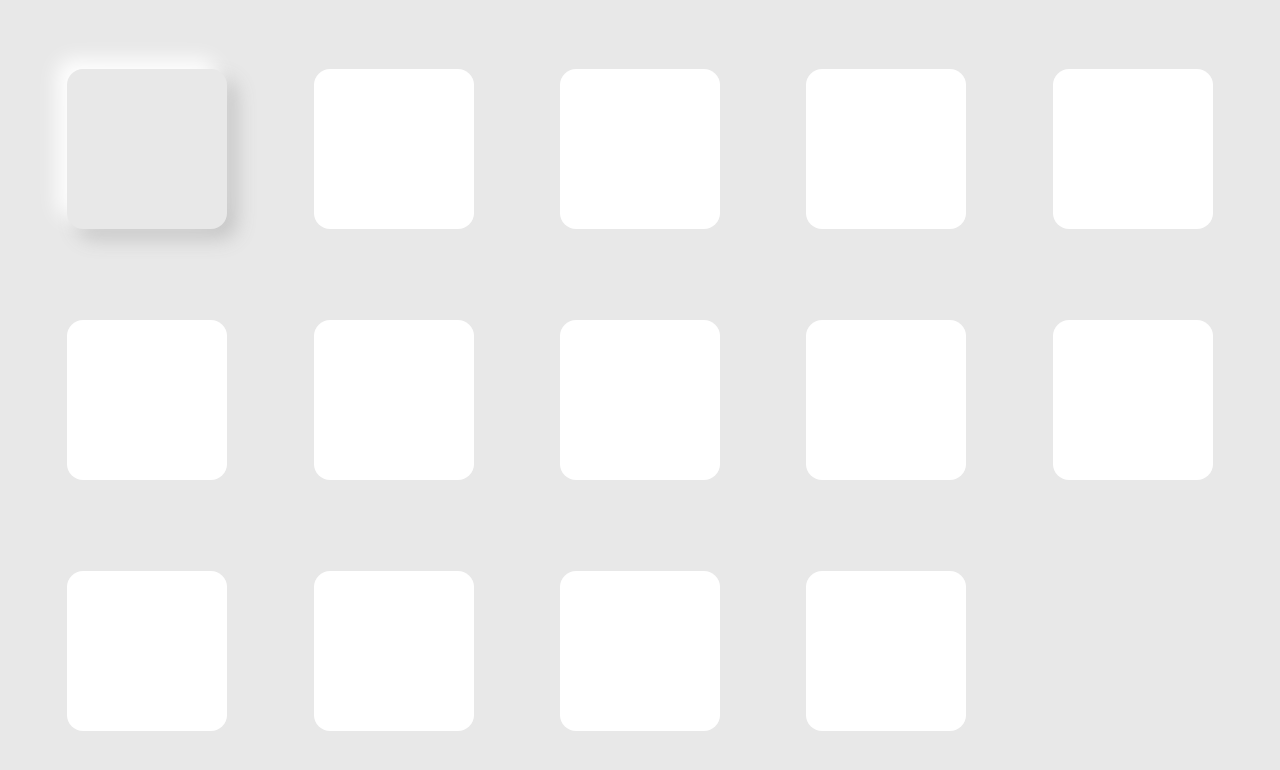
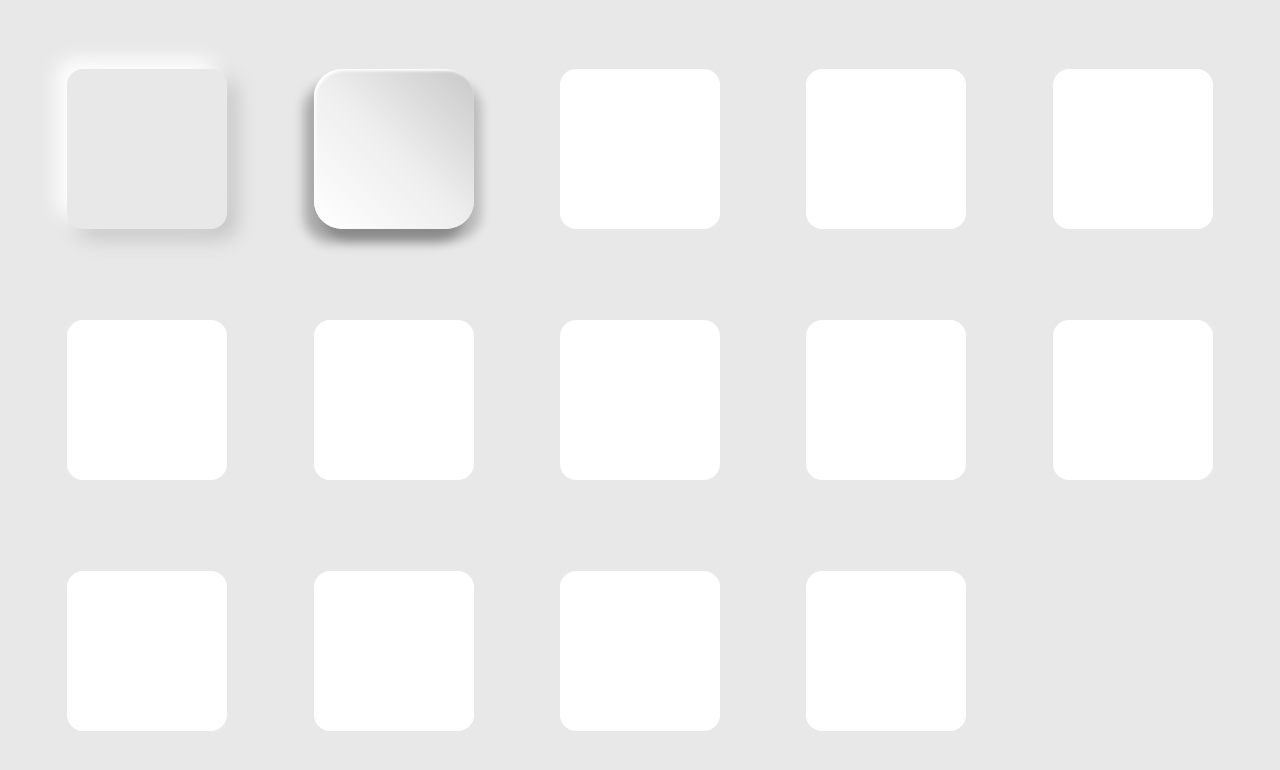
Before and after one commit to im-pira/micro-ui, a React (Vite) app: page /experiments/shapes in a window 1280 px wide. Shown: the top 770 px of the page. Built offline with nearby package versions, Linux system fonts and the light colour scheme; a web font is replaced by a local one.

Commit message:
extruded neumorphism

```diff
--- a/src/experiments/shapes/Shapes.tsx
+++ b/src/experiments/shapes/Shapes.tsx
@@ -6,7 +6,10 @@ export default function Shapes() {
         {/* Raised neumorphism */}
         <div className="h-40 w-40 rounded-2xl bg-[#e8e8e8] shadow-[-10px_-10px_20px_#fff,10px_10px_20px_#c5c5c5]" />
 
-        <div className="h-40 w-40 rounded-2xl bg-white" />
+
+        {/* Extruded neumorphism */}
+        <div className="h-40 w-40 rounded-[28px] bg-gradient-to-tr from-white via-[#eeeeee] to-[#c9c9c9] shadow-[-10px_14px_12px_rgba(0,0,0,.28),_8px_12px_10px_rgba(0,0,0,.18),_inset_2px_2px_3px_white]" />
+
         <div className="h-40 w-40 rounded-2xl bg-white" />
         <div className="h-40 w-40 rounded-2xl bg-white" />
         <div className="h-40 w-40 rounded-2xl bg-white" />
```
